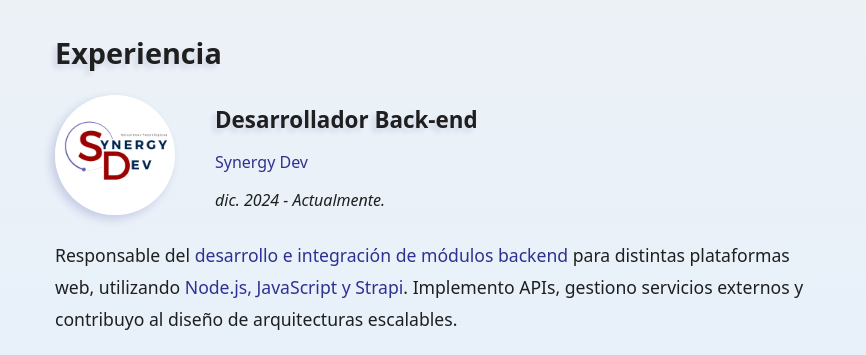
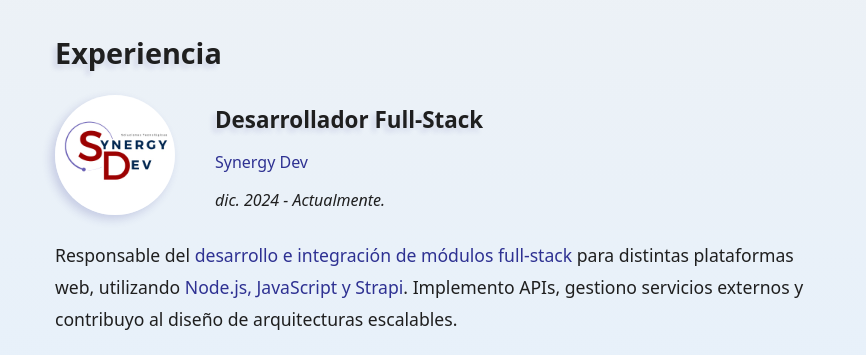
Before and after one commit to binadrish/binadrish.github.io, a Jekyll site: the page built from about.md, in a window 1280 px wide and 900 px high. Shown: the part 426-781 px from the top of the window, without its empty margins (201-1067 px from the left). Built offline with Jekyll 4.4.1, drawn with Linux system fonts in a browser that asks for light colours.

Commit message:
binadrish site 1.5

```diff
--- a/about.md
+++ b/about.md
@@ -46,13 +46,13 @@ title: "Binadrish - Porfolio"
                         <img src="/assets/images/syner.jpeg" alt="Synersol">
                         </div>
                         <div class="experience-element-info-text">
-                            <h2>Desarrollador Back-end</h2>
+                            <h2>Desarrollador Full-Stack</h2>
                             <span>Synergy Dev</span>
                             <i>dic. 2024 - Actualmente.</i>
                         </div>
                     </div>
                     <div class="experience-element-description">
-                        <p>Responsable del <span>desarrollo e integración de módulos backend</span> para distintas plataformas web, utilizando  <span>Node.js, JavaScript y Strapi</span>. Implemento APIs, gestiono servicios externos y contribuyo al diseño de arquitecturas escalables.</p>
+                        <p>Responsable del <span>desarrollo e integración de módulos full-stack</span> para distintas plataformas web, utilizando  <span>Node.js, JavaScript y Strapi</span>. Implemento APIs, gestiono servicios externos y contribuyo al diseño de arquitecturas escalables.</p>
                     </div>
                 </div>
                 <div class="experience-element">
```
